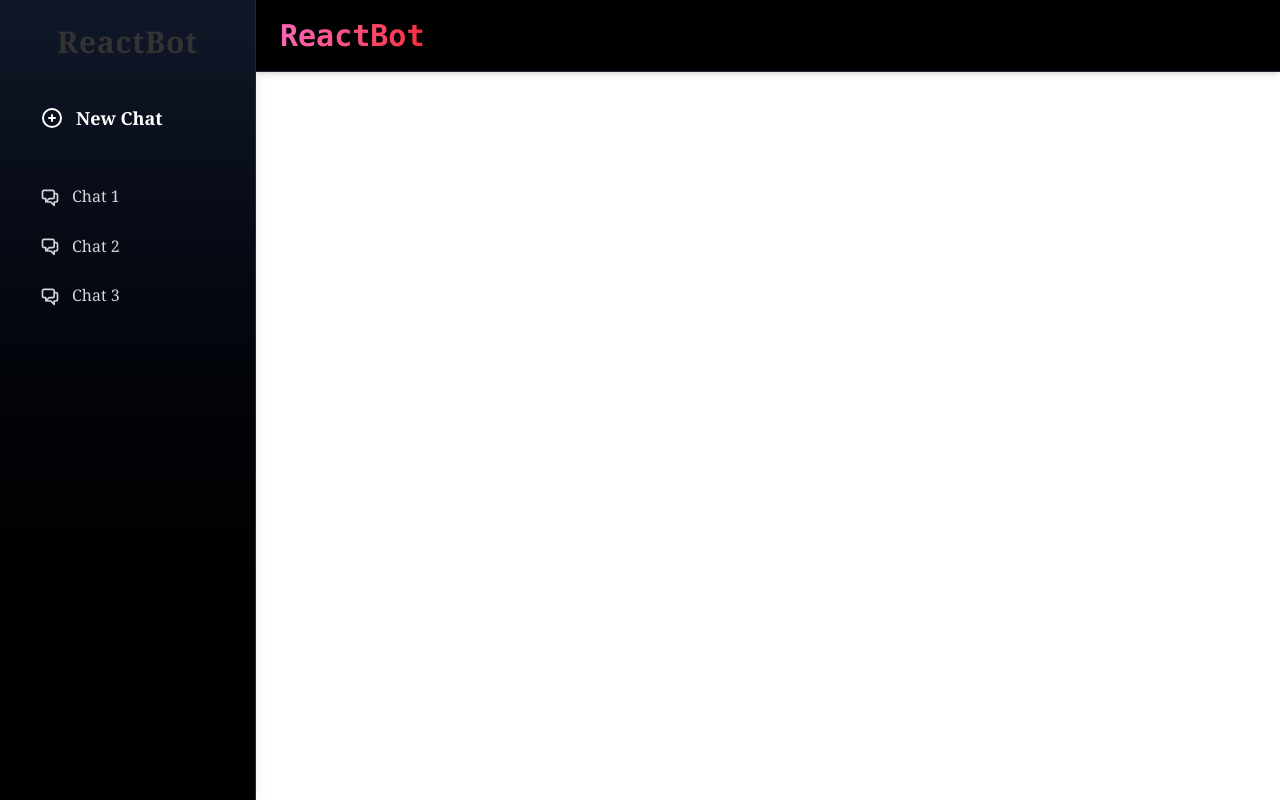
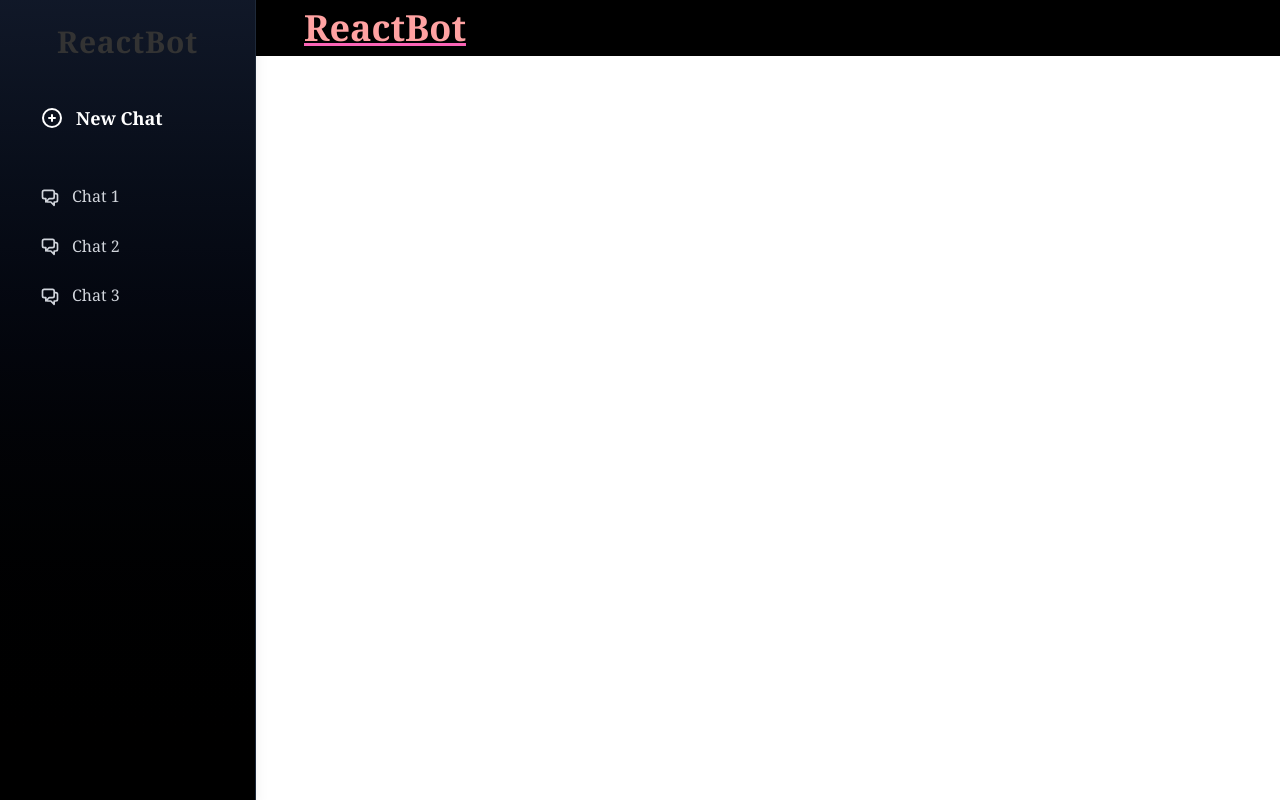
Before and after one commit to tejas-waghamare/Gemini-Clone, a React (Vite) app in the folder frontend-gemini/: page / in a window 1280 px wide. Built offline with nearby package versions, Linux system fonts and the light colour scheme.

Commit message:
initial commit

```diff
--- a/frontend-gemini/src/components/Navbar.jsx
+++ b/frontend-gemini/src/components/Navbar.jsx
@@ -1,88 +1,88 @@
 
-import { FaUser } from "react-icons/fa";
-import { useDispatch, useSelector } from "react-redux";
-import { useNavigate, useParams } from "react-router-dom";
-import { logout } from "../features/authSlice";
+// import { FaUser } from "react-icons/fa";
+// import { useDispatch, useSelector } from "react-redux";
+// import { useNavigate, useParams } from "react-router-dom";
+// import { logout } from "../features/authSlice";
 
-const Navbar = () => {
-  const { chatId } = useParams();
-  const chats = useSelector(state => state.chats.value);
-  const chat = chats.find(c => c._id === chatId); // Assuming `_id` is correct key
-  const loggedInUser = useSelector(state => state.auth.user);
+// const Navbar = () => {
+//   const { chatId } = useParams();
+//   const chats = useSelector(state => state.chats.value);
+//   const chat = chats.find(c => c._id === chatId); // Assuming `_id` is correct key
+//   const loggedInUser = useSelector(state => state.auth.user);
 
-  const dispatch = useDispatch();
-  const navigate = useNavigate();
+//   const dispatch = useDispatch();
+//   const navigate = useNavigate();
 
-  const logoutUser = () => {
-    dispatch(logout());
-    navigate('/login');
-  };
+//   const logoutUser = () => {
+//     dispatch(logout());
+//     navigate('/login');
+//   };
 
-  return (
-    <nav className="flex justify-between h-18 items-center bg-black px-6 py-3 shadow-md border-b border-gray-800">
-      <span className="text-3xl font-bold text-transparent bg-clip-text bg-gradient-to-r from-pink-400 to-red-500 font-mono">
-        ReactBot
-      </span>
+//   return (
+//     <nav className="flex justify-between h-18 items-center bg-black px-6 py-3 shadow-md border-b border-gray-800">
+//       <span className="text-3xl font-bold text-transparent bg-clip-text bg-gradient-to-r from-pink-400 to-red-500 font-mono">
+//         ReactBot
+//       </span>
 
-      {loggedInUser && (
-        <div className="flex items-center gap-3 text-lg bg-white text-black px-4 py-2 rounded-full shadow hover:bg-gray-100 transition duration-200 ">
-          <FaUser className="text-blue-600" />
-          <span>{loggedInUser.name || "User"}</span>
-          <button
-            onClick={logoutUser}
-            className="ml-2 px-3 py-1 cursor-pointer bg-red-500 text-white text-sm rounded hover:bg-red-600 transition duration-150"
-          >
-            Logout
-          </button>
-        </div>
-      )}
-    </nav>
-  );
-};
+//       {loggedInUser && (
+//         <div className="flex items-center gap-3 text-lg bg-white text-black px-4 py-2 rounded-full shadow hover:bg-gray-100 transition duration-200 ">
+//           <FaUser className="text-blue-600" />
+//           <span>{loggedInUser.name || "User"}</span>
+//           <button
+//             onClick={logoutUser}
+//             className="ml-2 px-3 py-1 cursor-pointer bg-red-500 text-white text-sm rounded hover:bg-red-600 transition duration-150"
+//           >
+//             Logout
+//           </button>
+//         </div>
+//       )}
+//     </nav>
+//   );
+// };
 
-export default Navbar;
+// export default Navbar;
 
 
 
 
 
 
-// import { FaUser } from "react-icons/fa"
-// import { useDispatch } from "react-redux";
-// import { useSelector } from "react-redux";
-// import { Navigate, useNavigate, useParams } from "react-router-dom"
-// import { logout } from "../features/authSlice";
+import { FaUser } from "react-icons/fa"
+import { useDispatch } from "react-redux";
+import { useSelector } from "react-redux";
+import { Navigate, useNavigate, useParams } from "react-router-dom"
+import { logout } from "../features/authSlice";
 
-// const Navbar = () => {
+const Navbar = () => {
 
-//   const { chatId } = useParams();
-//   const chats = useSelector(state => state.chats.value)
-//   const chat = chats.find(c => c.id == chatId)
-//   const loggedInUser = useSelector(state => state.auth.user);
+  const { chatId } = useParams();
+  const chats = useSelector(state => state.chats.value)
+  const chat = chats.find(c => c.id == chatId)
+  const loggedInUser = useSelector(state => state.auth.user);
 
-//   const disoatch = useDispatch();
-//   const Navigate = useNavigate()
-//   const logoutUser = () => {
-//     disoatch(logout);
-//     Navigate('/login')
+  const disoatch = useDispatch();
+  const Navigate = useNavigate()
+  const logoutUser = () => {
+    disoatch(logout);
+    Navigate('/login')
 
-//   }
+  }
 
-//   return (
-//     <nav className="flex justify-between items-center text-2xl bg-black p-2">
-//       <span className="ml-10 font-bold font-serif text-red-300 text-4xl underline decoration-pink-400">ReactBot</span>
+  return (
+    <nav className="flex justify-between items-center text-2xl bg-black p-2">
+      <span className="ml-10 font-bold font-serif text-red-300 text-4xl underline decoration-pink-400">ReactBot</span>
 
-//       {/* <div  className="text-white font-mono"> {chat?.name} </div> */}
-//       {
-//         loggedInUser ?
-//         <div className="text-3xl flex bg-amber-50 p-1 rounded-lg">
-//           <FaUser />
-//           <button type="button" onClick={logoutUser} className="cursor-pointer mx-3">Logout</button>
-//         </div>
-//         : ''
-//       }
-//     </nav>
-//   )
-// }
+      {/* <div  className="text-white font-mono"> {chat?.name} </div> */}
+      {
+        loggedInUser ?
+        <div className="text-3xl flex bg-amber-50 p-1 rounded-lg">
+          <FaUser />
+          <button type="button" onClick={logoutUser} className="cursor-pointer mx-3">Logout</button>
+        </div>
+        : ''
+      }
+    </nav>
+  )
+}
 
-// export default Navbar
+export default Navbar
```
